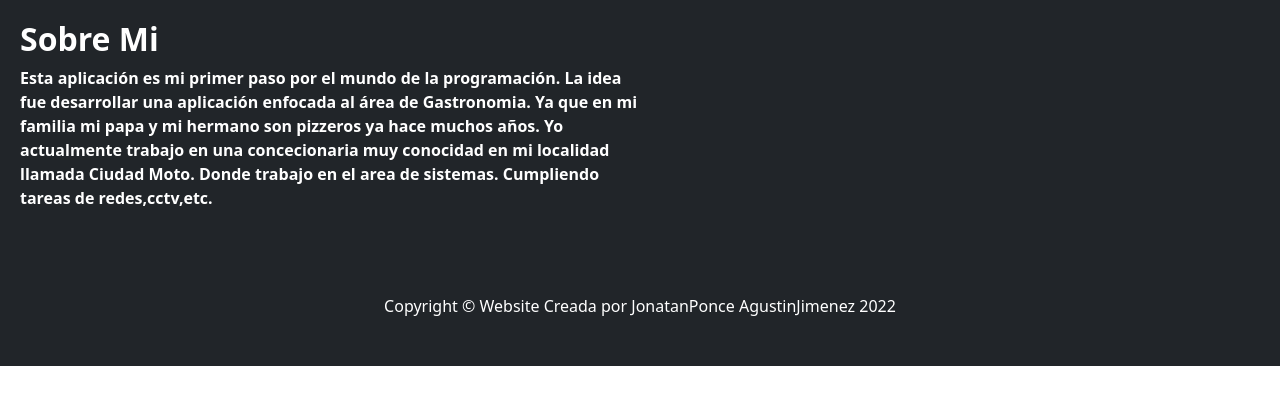
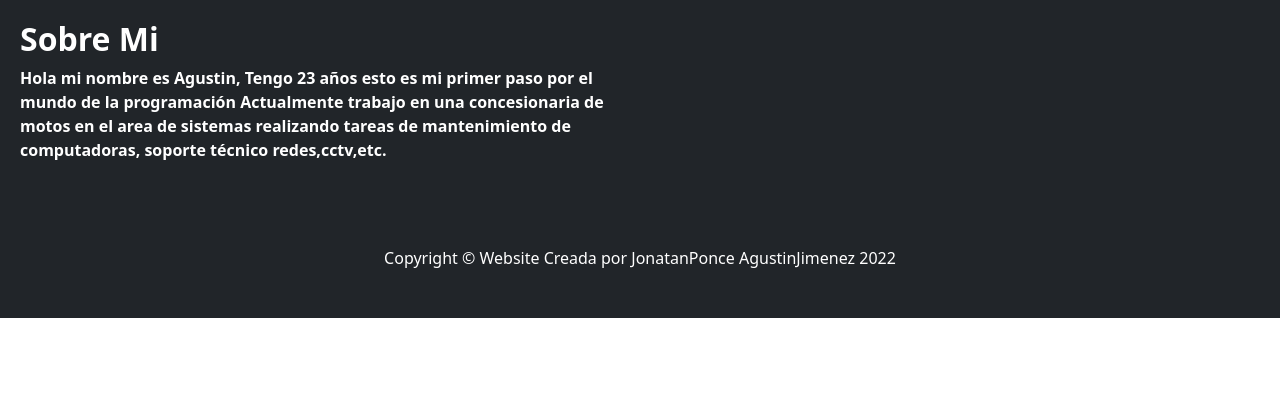
Before and after one commit to ajimeneez/EntregaFinal-AgustinJimenez, a Django app: page /PizzeriaManuel/about in a window 1280 px wide. Shown: the part 56-461 px from the top of the page. Run offline with Django 4.2, Linux system fonts and the light colour scheme; some libraries are stand-ins or nearby versions.

Commit message:
actualizacion

```diff
--- a/PizzeriaManuel/templates/PizzeriaManuel/about.html
+++ b/PizzeriaManuel/templates/PizzeriaManuel/about.html
@@ -7,12 +7,10 @@
 
     <article class=" about-info  ">
         <h2 class="text-white fw-bolder">Sobre Mi</h2>
-        <p class="text-white fw-bolder">Esta aplicación es mi primer paso por el mundo de la programación.
-            La idea fue desarrollar una aplicación enfocada al área de Gastronomia.
-        Ya que en mi familia mi papa y mi hermano son pizzeros ya hace muchos años.
-    Yo actualmente trabajo en una concecionaria muy conocidad en mi localidad llamada Ciudad Moto.
-Donde trabajo en el area de sistemas.
-Cumpliendo tareas de redes,cctv,etc.</p>
+        <p class="text-white fw-bolder">Hola mi nombre es Agustin, Tengo 23 años esto es mi primer paso por el mundo de la programación
+            Actualmente trabajo en una concesionaria de motos en el area de sistemas realizando tareas de mantenimiento de computadoras, soporte técnico
+            redes,cctv,etc.
+        </p>
     </article>
 
 </section>
--- a/PizzeriaManuel/templates/PizzeriaManuel/inicio.html
+++ b/PizzeriaManuel/templates/PizzeriaManuel/inicio.html
@@ -101,7 +101,7 @@
                     </div>
                     <!-- Product actions-->
                     <div class="card-footer p-4 pt-0 border-top-0 bg-transparent">
-                        <div class="text-center"><a class="btn btn-outline-dark mt-auto" href="#"></a></div>
+                        <div class="text-center"><a class="bt btn-outline-dark mt-auto" href="#"></a></div>
                     </div>
                 </div>
             </div>
--- a/PizzeriaManuel/templates/PizzeriaManuel/pizzas.html
+++ b/PizzeriaManuel/templates/PizzeriaManuel/pizzas.html
@@ -32,7 +32,7 @@
                     </div>
                     <!-- Product actions-->
                     <div class="card-footer p-4 pt-0 border-top-0 bg-transparent">
-                        <div class="text-center"><a class="btn btn-outline-dark mt-auto" href="#"></a></div>
+                        <div class="text-center"><a class="btn bn-outline-dark mt-auto" href="#"></a></div>
                     </div>
                 </div>
             </div>
```
Also changed, not shown: README.md, db.sqlite3.
